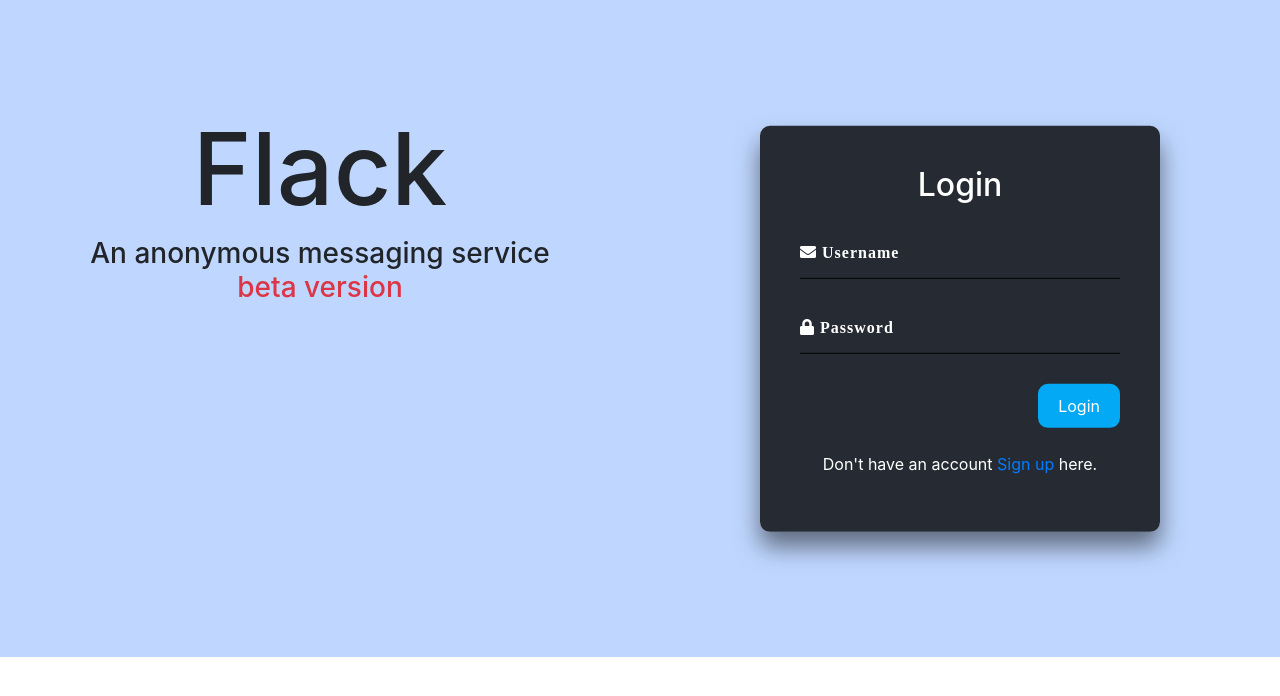
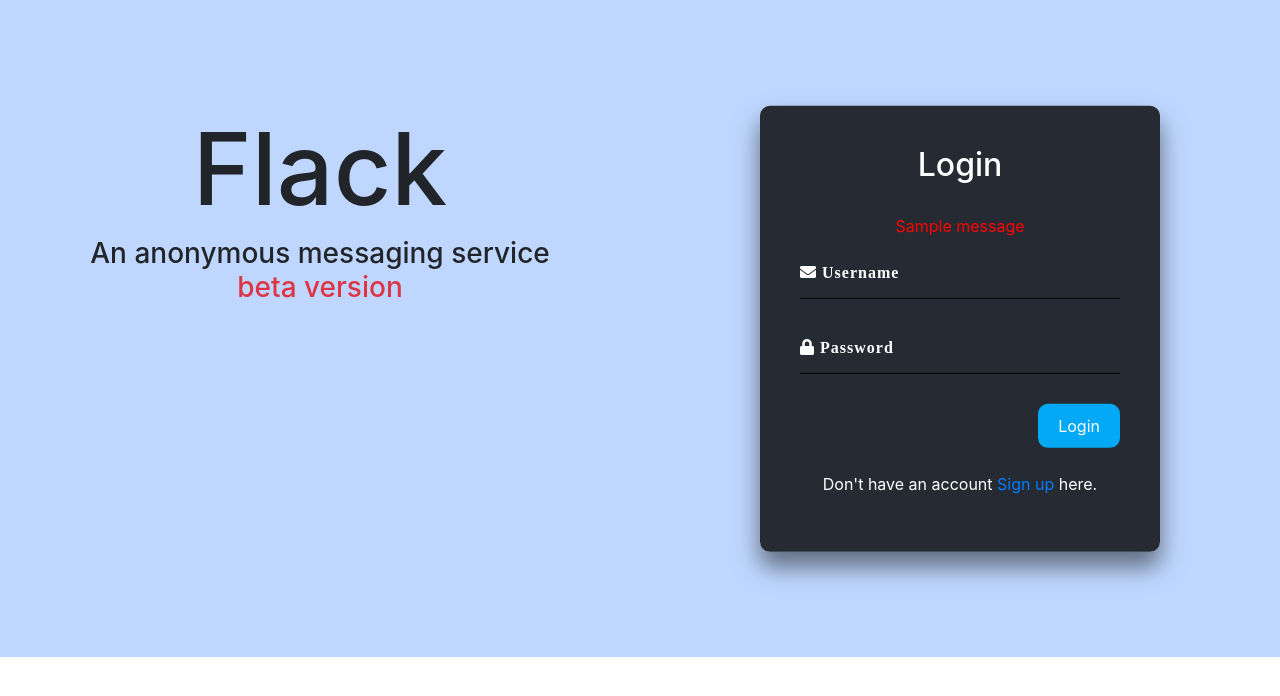
Before and after one commit to HemendraKhatik/FlackApp, a Flask app: page / in a window 1280 px wide. Shown: the top 696 px of the page. Run offline with Flask 2, Linux system fonts and the light colour scheme; one stand-in notice (Sample message) is shown; some libraries are stand-ins or nearby versions.

Commit message:
Issue #16: login validation fixed

```diff
--- a/application.py
+++ b/application.py
@@ -84,6 +84,11 @@ def login():
 		# For now, the plain text is gonna be encrypted easily; the better way is considering encryption
 		# from the begining overall sessions, requests, even Ajax requests, etc.
 		password=psw_hasher.hexdigest(request.form.get("password"))
+		user=db.execute("SELECT * FROM user_signup_data WHERE username=:username",
+		{"username":username}).fetchall()
+		if user==0:
+			flash("Account does not exist", "login_error")
+			return redirect(url_for('index'))
 		query=db.execute("SELECT * FROM user_signup_data WHERE username=:username AND password=:password",
 		{"username":username,"password":password}).fetchall()
 		"""Lists all channels."""
@@ -95,6 +100,8 @@ def login():
 				session['username'] = q.username
 				session['user_id'] = q.id
 				return redirect(url_for('home'))
+		flash("Invalid email or password", "login_error")
+
 	elif request.method == "GET":
 		if 'logged_in' in session:
 			redirect(url_for('home'))
--- a/templates/login.html
+++ b/templates/login.html
@@ -25,6 +25,17 @@
               <div class="box">
                   <h2>Login</h2>
                   <form action="{{ url_for('login') }}" method="POST">
+                      <div>
+                          {% with messages = get_flashed_messages() %}
+                            {% if messages %}
+                              <div class="flashes">
+                                {% for message in messages %}
+                                  <p style="text-align: center; color: red">{{ message }}</p>
+                                {% endfor %}
+                              </div>
+                              {% endif %}
+                            {% endwith %}
+                        </div>
                       <div class="inputBox">
                           <input id="username-input" type="text" name="username" autocomplete="off" required="">
                           <label id="username-label" for="username" class="fas fa-envelope input-icon"> Username</label>
```
